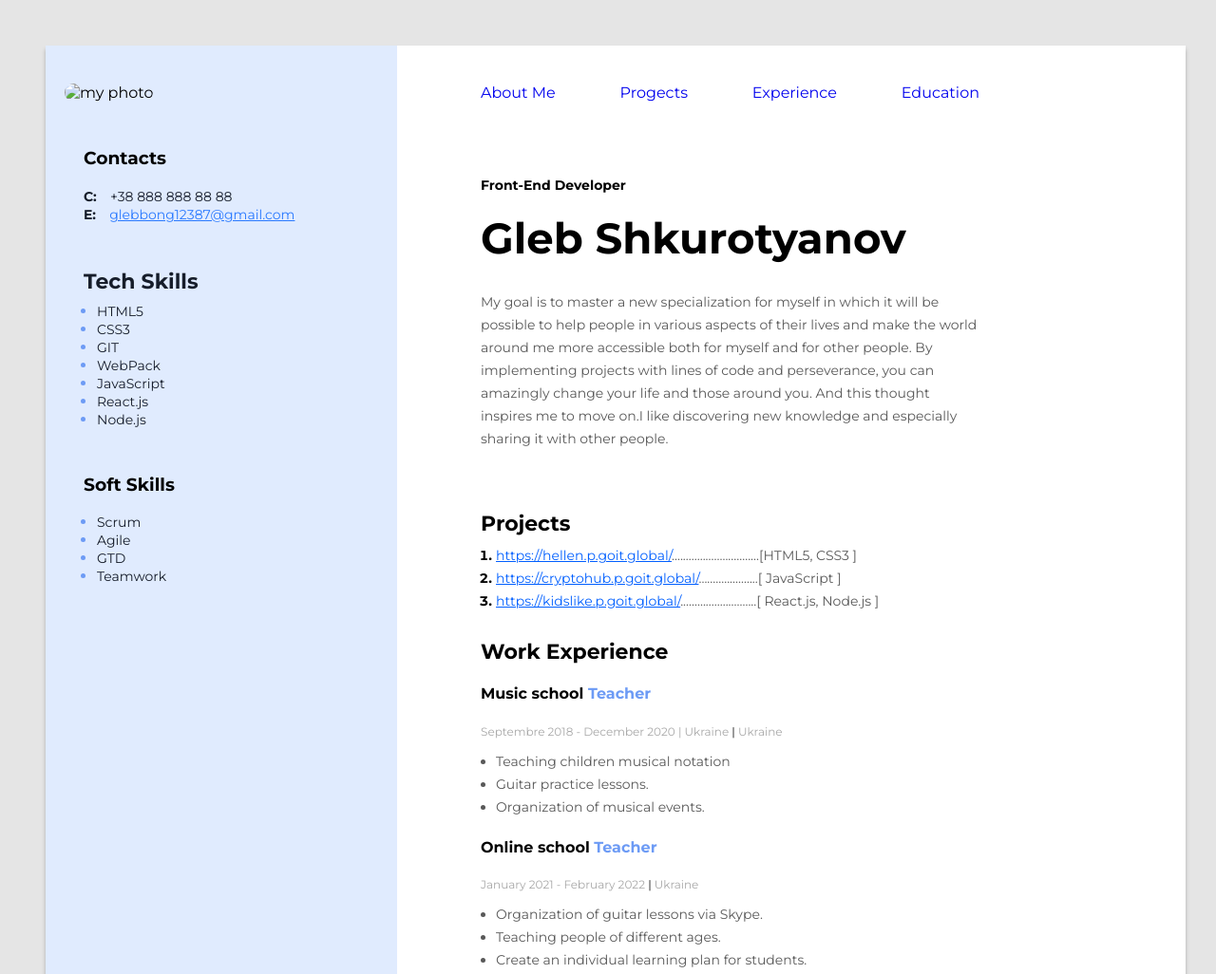
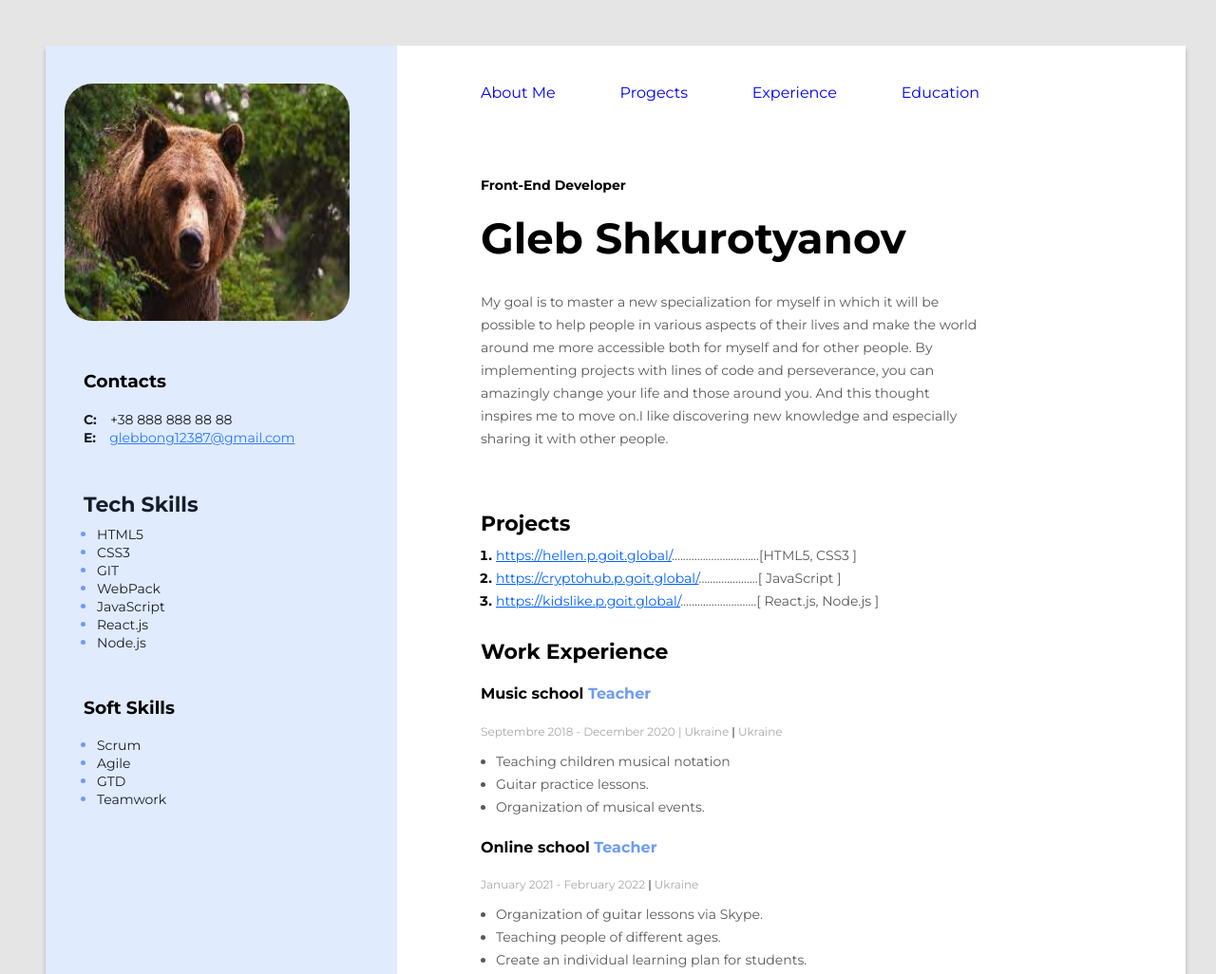
Before and after one commit to Glebanuk/rsschool-cv1, a plain HTML site: page index.html in a window 1280 px wide. Shown: the top 1026 px of the page at 95% size. Drawn offline with Linux system fonts and the light colour scheme; files that its build step writes are made by us from their sources.

Commit message:
feat:change path for CSS / add folder img

```diff
--- a/index.html
+++ b/index.html
@@ -8,7 +8,7 @@
     <link rel="preconnect" href="https://fonts.googleapis.com">
 <link rel="preconnect" href="https://fonts.gstatic.com" crossorigin>
 <link href="https://fonts.googleapis.com/css2?family=Montserrat:wght@400;700&display=swap" rel="stylesheet">
-        <link rel="stylesheet" href="./css/stylesheet.css">
+    <link rel="stylesheet" href="/stylesheet.css">
   </head>
   <body>
     <!-- wrapper -->
```
Also changed, not shown: img/brown_bear.jpg (renamed from brown bear.jpg), img/rs_school_js.svg (added), stylesheet.css (line endings or trailing spaces). Lines whose indentation alone changed are shown as unchanged.
